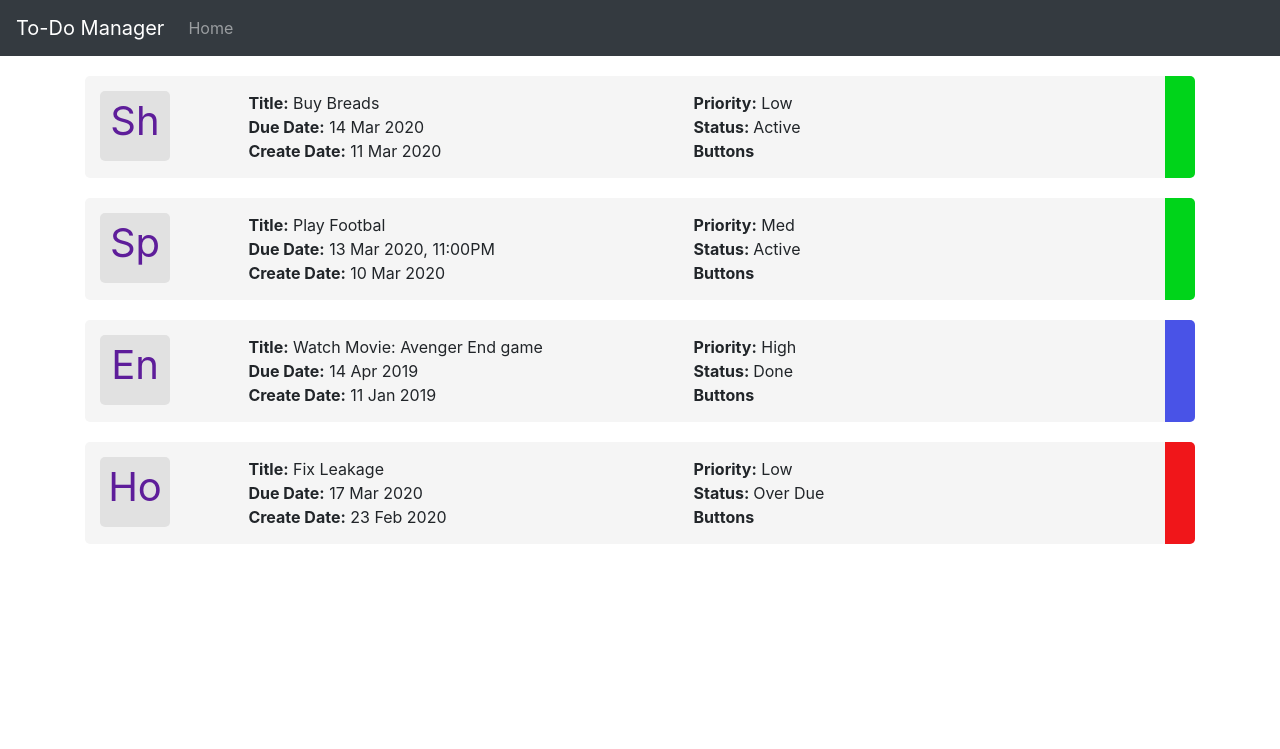
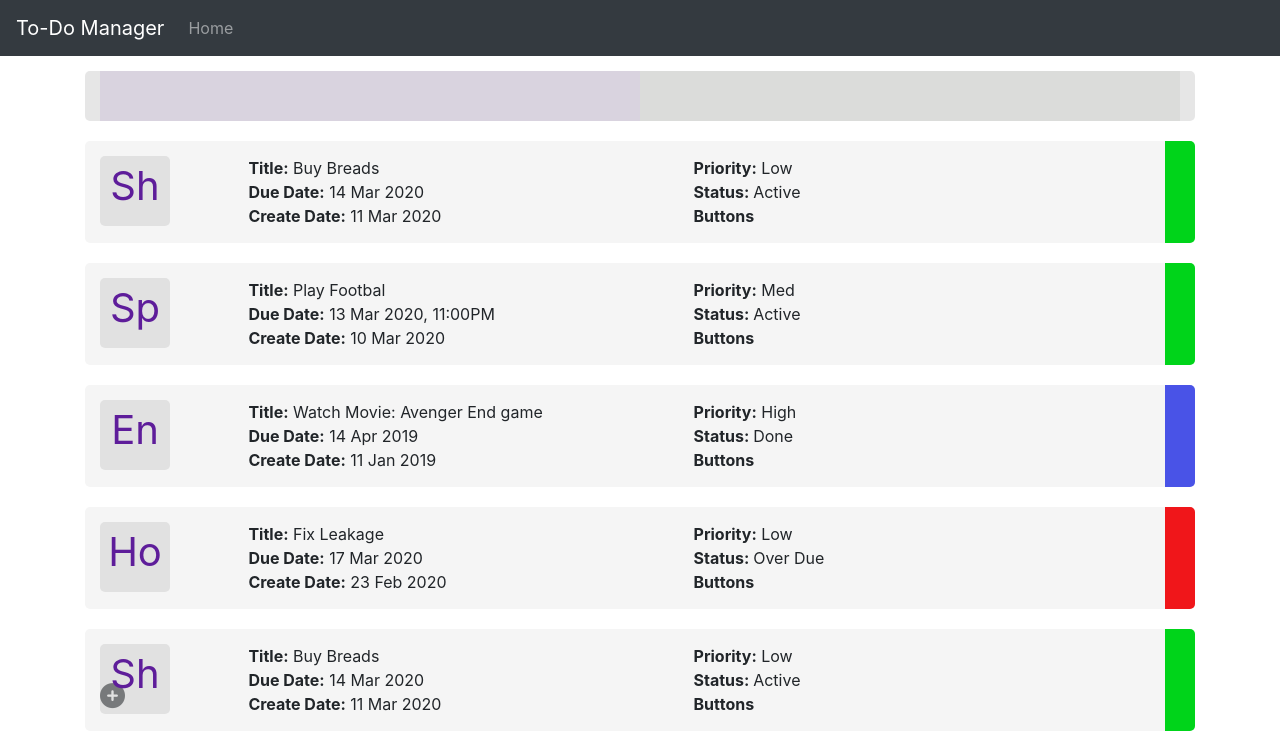
Before and after one commit to tarunk04/To-Do-List-React, a React (Create React App) app: page / in a window 1280 px wide. Shown: the top 749 px of the page. Built offline with nearby package versions, Linux system fonts and the light colour scheme.

Commit message:
Add new todo panel under construction

```diff
--- a/public/index.html
+++ b/public/index.html
@@ -10,6 +10,7 @@
             integrity="sha384-Vkoo8x4CGsO3+Hhxv8T/Q5PaXtkKtu6ug5TOeNV6gBiFeWPGFN9MuhOf23Q9Ifjh"
             crossorigin="anonymous"
     />
+    <script src="https://kit.fontawesome.com/3d27d970d7.js" crossorigin="anonymous"></script>
     <title>To Do List</title>
   </head>
   <body>
--- a/src/App.js
+++ b/src/App.js
@@ -1,6 +1,7 @@
 import React from "react";
 import Header from "./components/Header";
 import ToDoItems from "./components/ToDoItems";
+import ActionBar from "./components/ActionBar";
 
 import Data from './data/Data'
 
@@ -9,6 +10,7 @@ class App extends React.Component {
         return (
             <div>
                 <Header/>
+                <ActionBar/>
                 <ToDoItems data={Data}/>
             </div>
         )
--- /dev/null
+++ b/src/components/ActionBar.js
@@ -0,0 +1,46 @@
+import React from 'react'
+import {Container, Row, Col} from "react-bootstrap";
+
+class ActionBar extends React.Component {
+    render() {
+        const Style = {
+            ActionBarRow: {
+              padding: "15px 15px 0px 15px"
+            },
+            ActionBarCol: {
+                width: "100%",
+                background: "rgba(205,205,205,0.5)",
+                borderRadius: 5,
+                height : 50,
+                display: "flex"
+            },
+            Left: {
+                background: "rgba(94,29,154,0.09)",
+                width: "50%",
+                height: 50
+            },
+            Right: {
+                width: "50%",
+                height: 50,
+                background: "rgba(28,50,3,0.05)",
+            },
+            IconStyle: {
+                fontSize: 25,
+                lineHeight: 50
+            }
+        }
+        return (
+            <Container fluid="md">
+                <Row style={Style.ActionBarRow}>
+                    <Col xs={12} style={Style.ActionBarCol}>
+                        <div style={Style.Left}>
+                            <div style={Style.IconStyle}><i className="fas fa-plus-circle"></i></div></div>
+                        <div style={Style.Right}></div>
+                    </Col>
+                </Row>
+            </Container>
+        )
+    }
+}
+
+export default ActionBar
--- a/src/data/Data.js
+++ b/src/data/Data.js
@@ -1,4 +1,44 @@
 const Data = [
+    {
+        id : 1,
+        Category: "Sh",
+        Title : "Buy Breads",
+        "Due Date" : "14 Mar 2020",
+        CreateDate : "11 Mar 2020",
+        Priority : "Low",
+        Status: "Active",
+        indicator : 0,
+    },
+    {
+        id : 2,
+        Category: "Sp",
+        Title : "Play Footbal",
+        "Due Date" : "13 Mar 2020, 11:00PM",
+        CreateDate : "10 Mar 2020",
+        Priority : "Med",
+        Status: "Active",
+        indicator : 0,
+    },
+    {
+        id : 3,
+        Category: "En",
+        Title : "Watch Movie: Avenger End game ",
+        "Due Date" : "14 Apr 2019",
+        CreateDate : "11 Jan 2019",
+        Priority : "High",
+        Status: "Done",
+        indicator : 0,
+    },
+    {
+        id : 3,
+        Category: "Ho",
+        Title : "Fix Leakage",
+        "Due Date" : "17 Mar 2020",
+        CreateDate : "23 Feb 2020",
+        Priority : "Low",
+        Status: "Over Due",
+        indicator : 0,
+    },
     {
         id : 1,
         Category: "Sh",
--- a/src/index.css
+++ b/src/index.css
@@ -17,7 +17,7 @@ code {
   margin: 0;
   width: 70px;
   height: 70px;
-  background: rgba(205,205,205,.5);
+  background: rgba(205, 205, 205, 0.5);
   border-radius: 5px;
   font-size: 40px;
   color: rgb(94, 29, 154);
```
